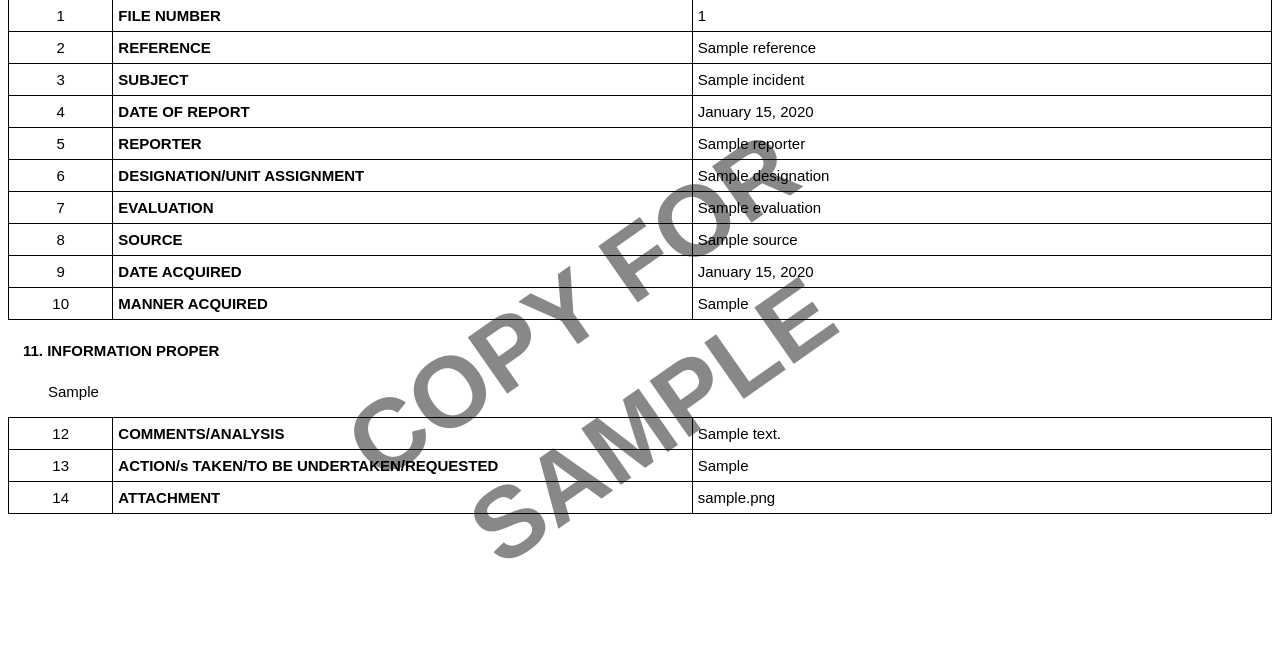
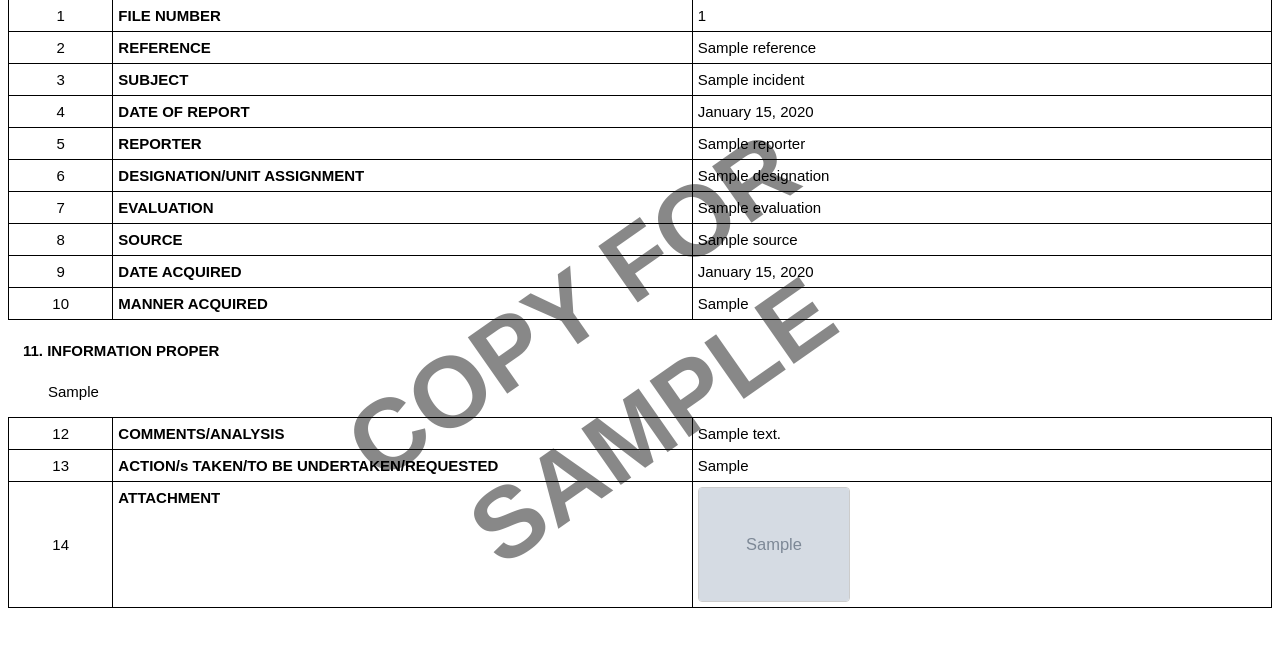
Before and after one commit to onexex/iwatch, a Laravel app: template resources/views/incidents/incidentpdf.blade.php in a window 1280 px wide. Shown: the part 97-744 px from the top of the page. Run offline with Laravel 12, Linux system fonts and the light colour scheme; the template is opened without the code that fills it: most values are stand-ins (such as "Sample title", 1, 10 or a date in 2020); grey boxes marked "Sample" are stand-in pictures.

Commit message:
feat: add attachments display in incident PDF report

```diff
--- a/app/Http/Controllers/IncidentController.php
+++ b/app/Http/Controllers/IncidentController.php
@@ -46,6 +46,7 @@ class IncidentController extends Controller
             'incident' => $incident,
             'copyFor' => $watermark->name ?? '',
             'bgColor' => $watermark->color ?? '#c7080826',
+            'attachments' => $incident->attachments,
         ]);
 
         return $pdf->stream("incident-{$incident->id}.pdf");
--- a/resources/views/incidents/incidentpdf.blade.php
+++ b/resources/views/incidents/incidentpdf.blade.php
@@ -69,6 +69,19 @@
         }
 
         td p { margin: 0; }
+
+        .attachments {
+            display: flex;
+            flex-wrap: wrap;
+            gap: 8px;
+        }
+
+        .attachment-img {
+            width: 150px;
+            object-fit: cover;
+            border: 1px solid #ccc;
+            border-radius: 4px;
+        }
     </style>
 </head>
 <body>
@@ -168,7 +181,17 @@
             <tr>
                 <td class="num">14</td>
                 <td class="label">ATTACHMENT</td>
-                <td class="value">{{ $incident->attachment ?? 'N/A' }}</td>
+                <td class="value">
+                    <div class="attachments">
+                        @foreach ($attachments as $attachment)
+                            <img
+                                src="{{ public_path('storage/incident/attachments/' . $attachment->file_name) }}"
+                                alt="Attachment"
+                                class="attachment-img"
+                            >
+                        @endforeach
+                    </div>
+                </td>
             </tr>
         </tbody>
     </table>
```
